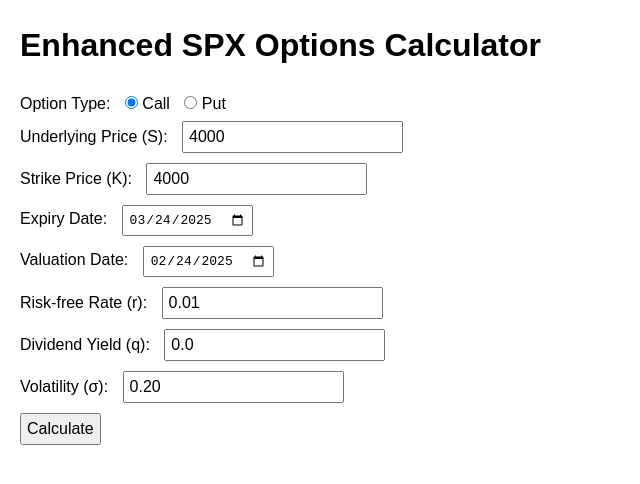
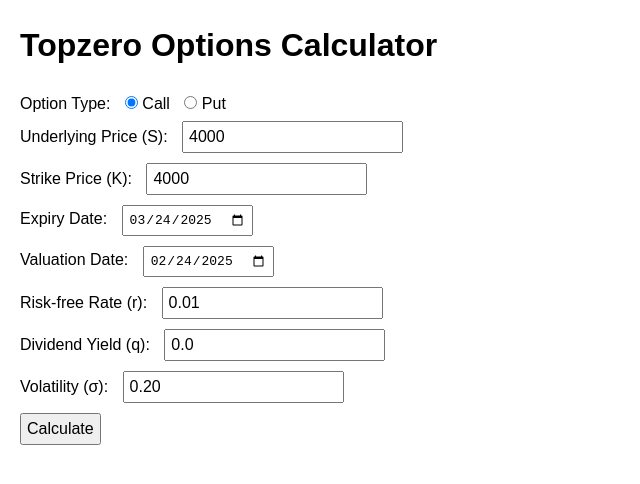
Before and after one commit to Topzero1981/tpmindmap, a plain HTML site: page options.html in a window 1280 px wide. Shown: the whole page, without its empty margins (0-640 px from the left). Drawn offline with nearby package versions, Linux system fonts and the light colour scheme.

Commit message:
Update options.html

```diff
--- a/options.html
+++ b/options.html
@@ -2,7 +2,7 @@
 <html lang="en">
 <head>
   <meta charset="UTF-8">
-  <title>Enhanced SPX Options Calculator</title>
+  <title>Topzero - Options Calculator</title>
   <!-- Ensure responsiveness on mobile devices -->
   <meta name="viewport" content="width=device-width, initial-scale=1">
   <script src="https://d3js.org/d3.v7.min.js"></script>
@@ -54,7 +54,7 @@
   </style>
 </head>
 <body>
-  <h1>Enhanced SPX Options Calculator</h1>
+  <h1>Topzero Options Calculator</h1>
   <div class="container">
     <!-- Option Type -->
     <div>
```
